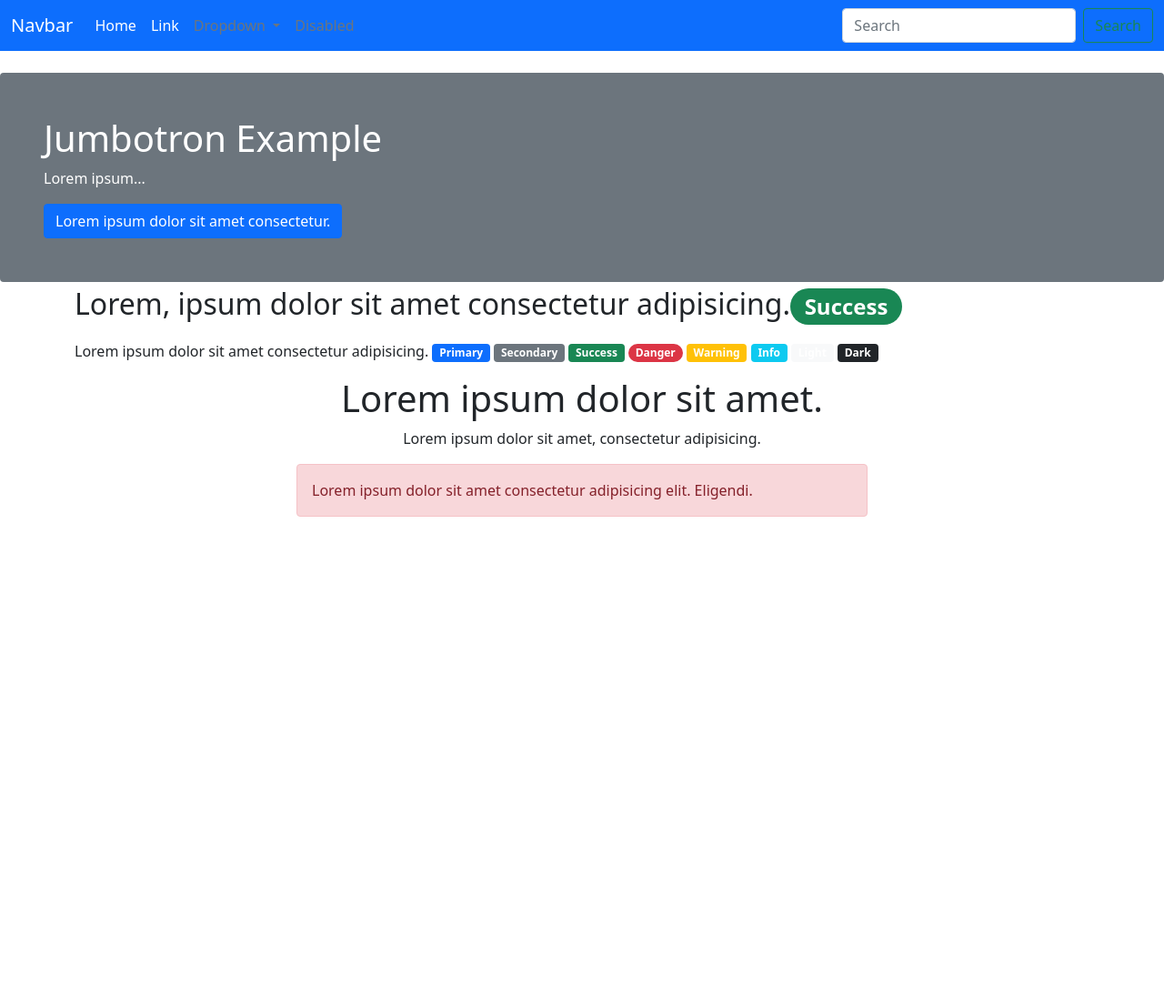
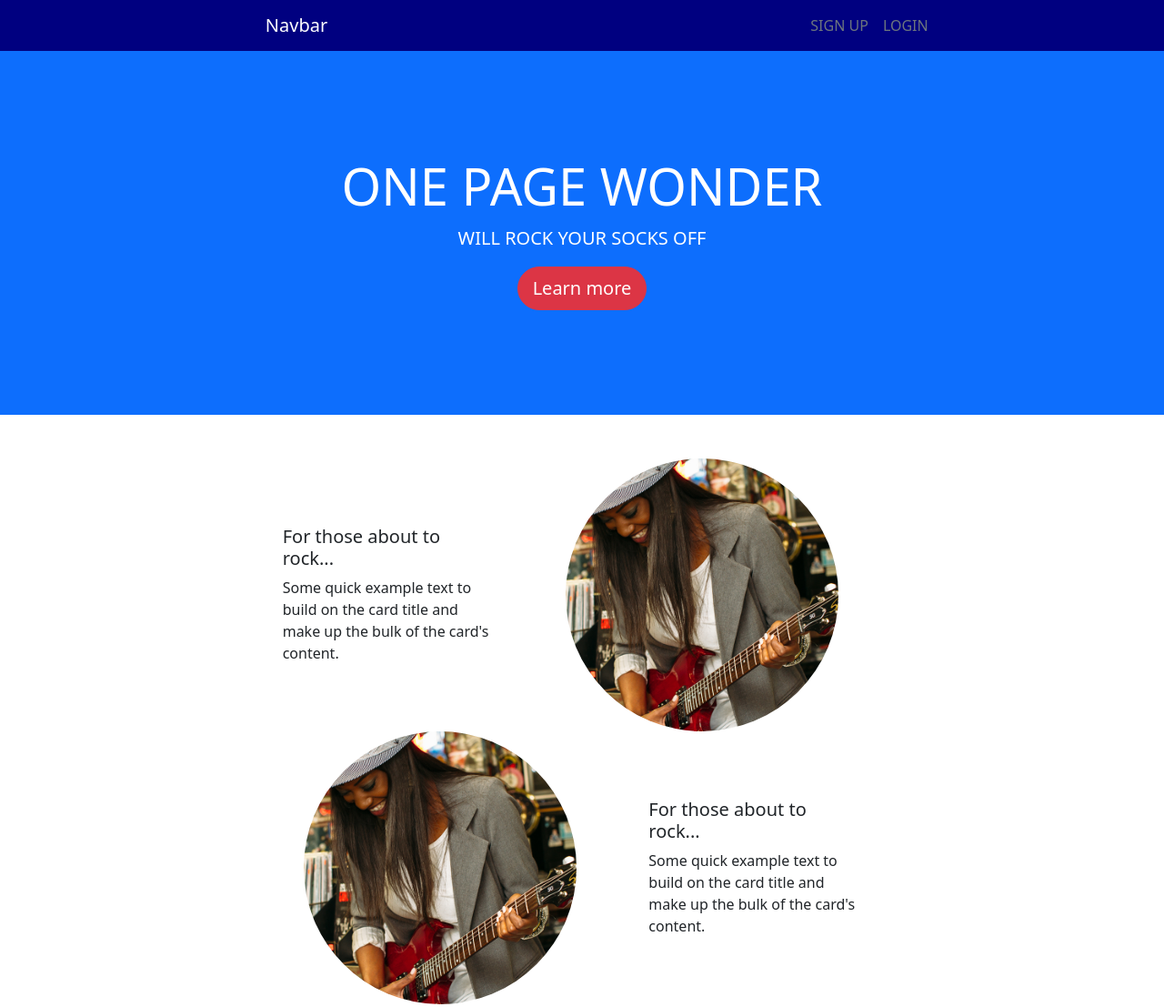
Before and after one commit to QuentinEkm/BootstrapExo, a website: page index.html in a window 1280 px wide. Shown: the top 1107 px of the page at 91% size. Before the commit the page ends 800 px from the top, so only its background shows below. Drawn offline with Linux system fonts and the light colour scheme.

Commit message:
last-changes bootstrap exo2

```diff
--- a/index.html
+++ b/index.html
@@ -8,71 +8,112 @@
 </head>
 
     <body>
-
-      <nav class="navbar navbar-expand-lg bg-primary">
-        <div class="container-fluid">
-          <a class="navbar-brand text-white" href="#">Navbar</a>
-          <button class="navbar-toggler" type="button" data-bs-toggle="collapse" data-bs-target="#navbarSupportedContent" aria-controls="navbarSupportedContent" aria-expanded="false" aria-label="Toggle navigation">
+<main>
+  <nav class="navbar navbar-expand-lg bg-info">
+    <div class="container-fluid ">
+      <a class="navbar-brand col-6 text-center text-white" href="#">Navbar</a>
+      <button class="navbar-toggler" type="button" data-bs-toggle="collapse" data-bs-target="#navbarNavAltMarkup" aria-controls="navbarNavAltMarkup" aria-expanded="false" aria-label="Toggle navigation">
         <span class="navbar-toggler-icon"></span>
       </button>
-          <div class="collapse navbar-collapse " id="navbarSupportedContent">
-            <ul class="navbar-nav me-auto mb-2 mb-lg-0">
-              <li class="nav-item">
-                <a class="nav-link active text-white" aria-current="page" href="#">Home</a>
-              </li>
-              <li class="nav-item">
-                <a class="nav-link text-white" href="#">Link</a>
-              </li>
-              <li class="nav-item dropdown">
-                <a class="nav-link dropdown-toggle disabled " href="#" id="navbarDropdown" role="button" data-bs-toggle="dropdown" aria-expanded="false">
-                  Dropdown
-                </a>
-                <ul class="dropdown-menu" aria-labelledby="navbarDropdown">
-                  <li><a class="dropdown-item" href="#">Action</a></li>
-                  <li><a class="dropdown-item" href="#">Another action</a></li>
-                  <li><hr class="dropdown-divider"></li>
-                  <li><a class="dropdown-item" href="#">Something else here</a></li>
-                </ul>
-              </li>
-              <li class="nav-item">
-                <a class="nav-link disabled">Disabled</a>
-              </li>
-            </ul>
-            <form class="d-flex" role="search">
-              <input class="form-control me-2" type="search" placeholder="Search" aria-label="Search">
-              <button class="btn btn-outline-success" type="submit">Search</button>
-            </form>
+      <div class="collapse navbar-collapse col-6 row text-center" id="navbarNavAltMarkup">
+        <div class="navbar-nav col justify-content-center">
+
+          <a class="nav-link disabled " href="#">SIGN UP</a>
+          <a class="nav-link disabled ">LOGIN</a>
+        </div>
       </div>
     </div>
   </nav>
 
-
-      <div class="mt-4 p-5 bg-secondary text-white rounded">
-        <h1>Jumbotron Example</h1>
-        <p>Lorem ipsum...</p>
-        <button class="btn btn-primary" type="submit">Lorem ipsum dolor sit amet consectetur.</button>
+  <div class=" row jumbotron jumbotron-fluid bg-primary align-content-center" style="height: 50vh">
+    <div class="container-fluid text-center text-white col">
+      <h1 class="display-4">ONE PAGE WONDER </h1>
+      <p class="lead">WILL ROCK YOUR SOCKS OFF</p>
+      <a class="btn btn-danger rounded-pill btn-lg" href="#" role="button">Learn more</a>
+    </div>
   </div>
 
-      <div class="container">
-        <p class="fs-2">Lorem, ipsum dolor sit amet consectetur adipisicing.<span class="badge rounded-pill bg-success">Success</span></p> <p class="fs-6">Lorem ipsum dolor sit amet consectetur adipisicing.
-          <span class="badge bg-primary">Primary</span>
-          <span class="badge bg-secondary">Secondary</span>
-          <span class="badge bg-success">Success</span>
-          <span class="badge rounded-pill bg-danger">Danger</span>
-          <span class="badge bg-warning">Warning</span>
-          <span class="badge  bg-info">Info</span>
-          <span class="badge bg-light">Light</span>
-          <span class="badge bg-dark">Dark</span>
-        </p>
+
+<main>
+
+  <div class="container-fluid row justify-content-center align-items-center mt-5">
+<div class="container-fluid row justify-content-center align-items-center">
+  <div class="card border-0 col-8" style="width: 18rem;">
+    <div class="card-body">
+      <h5 class="card-title">For those about to rock...</h5>
+      <p class="card-text">Some quick example text to build on the card title and make up the bulk of the card's content.</p>
+
+    </div>
+  </div>
+  <div class="img-fluid col-4 text-center ">
+  <img src="./public/img/01.jpg" alt="" class="rounded-circle" style="height:300px">
+
+
+</div>
 </div>
 
-      <div class="container-fluid text-center">
-        <h1>Lorem ipsum dolor sit amet.</h1>
-        <p>Lorem ipsum dolor sit amet, consectetur adipisicing.</p>
-        <div class=" text-start alert alert-danger w-50 mx-auto" role="alert">
-          Lorem ipsum dolor sit amet consectetur adipisicing elit. Eligendi.
+
+<div class="container-fluid row justify-content-center align-items-center">
+
+  <div class="img-fluid col-4 text-center mb-2 ">
+  <img src="./public/img/01.jpg" alt="" class="rounded-circle" style="height:300px">
+
+
+</div>
+<div class="card border-0 col-8 mb-2" style="width: 18rem;">
+  <div class="card-body">
+    <h5 class="card-title">For those about to rock...</h5>
+    <p class="card-text">Some quick example text to build on the card title and make up the bulk of the card's content.</p>
+
   </div>
 </div>
+</div>
+
+
+<div class="container-fluid row justify-content-center align-items-center mb-2">
+  <div class="card border-0 col-8" style="width: 18rem;">
+    <div class="card-body">
+      <h5 class="card-title">For those about to rock...</h5>
+      <p class="card-text">Some quick example text to build on the card title and make up the bulk of the card's content.</p>
+
+    </div>
+  </div>
+  <div class="img-fluid col-4 text-center mb-5 ">
+  <img src="./public/img/01.jpg" alt="" class="rounded-circle" style="height:300px">
+
+
+</div>
+</div>
+</div>
+
+
+
+
+</main>
+
+
+
+
+
+
+
+
+<footer>
+
+<!-- <div class="container-fluid bg-dark text-center text-white" style="height: 80px">
+<h6>Copyright Your Website</h6>
+  </div> -->
+
+  <div class="card text-center">
+    <div class="card-header bg-dark text-white ">
+      Copyright
+    </div>
+
+  </div>
+
+</footer>
+
+
 
 
 
--- a/src/sass/_bootstrap.sass
+++ b/src/sass/_bootstrap.sass
@@ -1,2 +1,3 @@
+$info: #000080
 
 @import ../../node_modules/bootstrap/scss/bootstrap
```
Also changed, not shown: public/css/style.css, 1 other file. Lines whose indentation alone changed are shown as unchanged.
